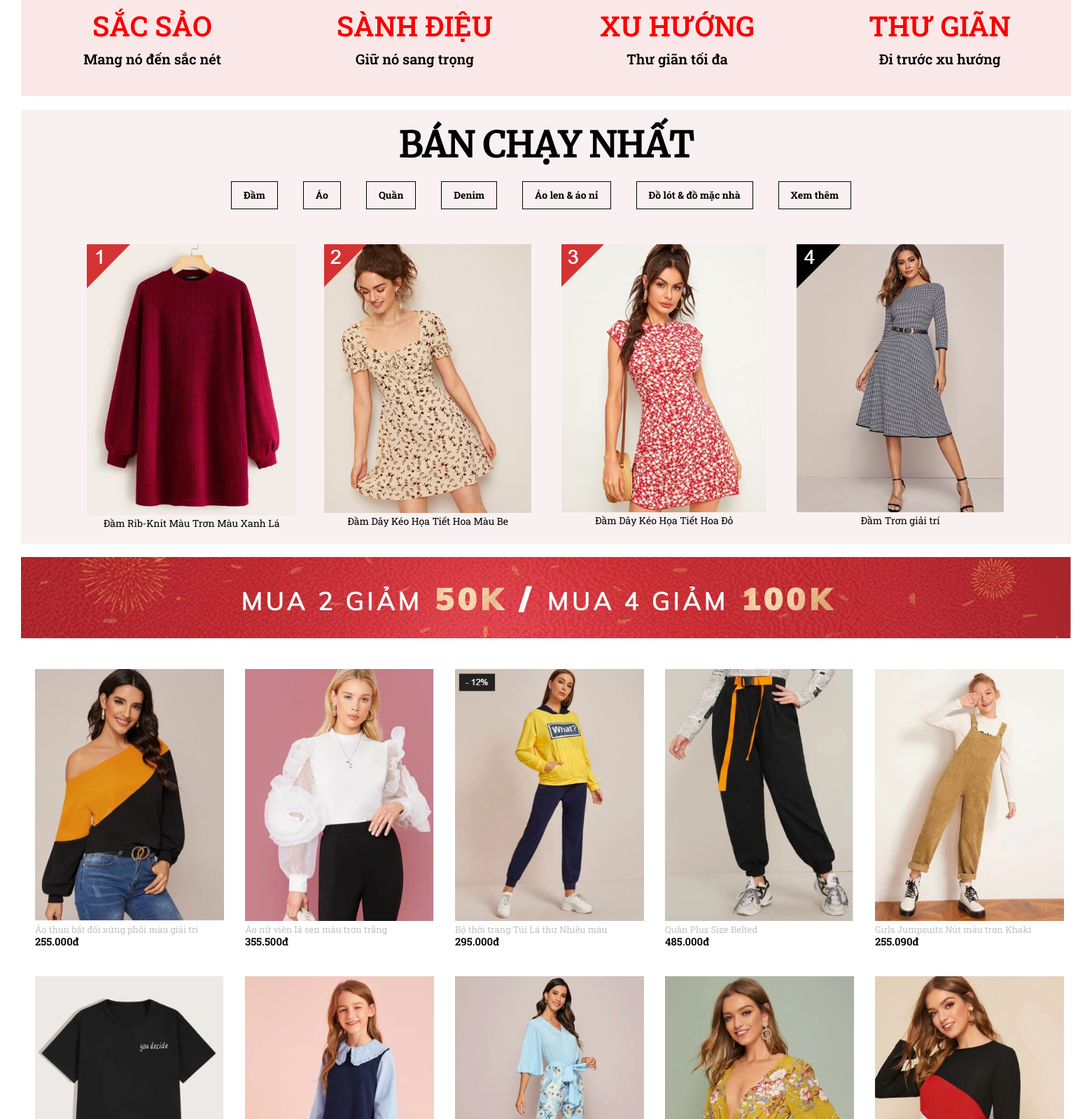
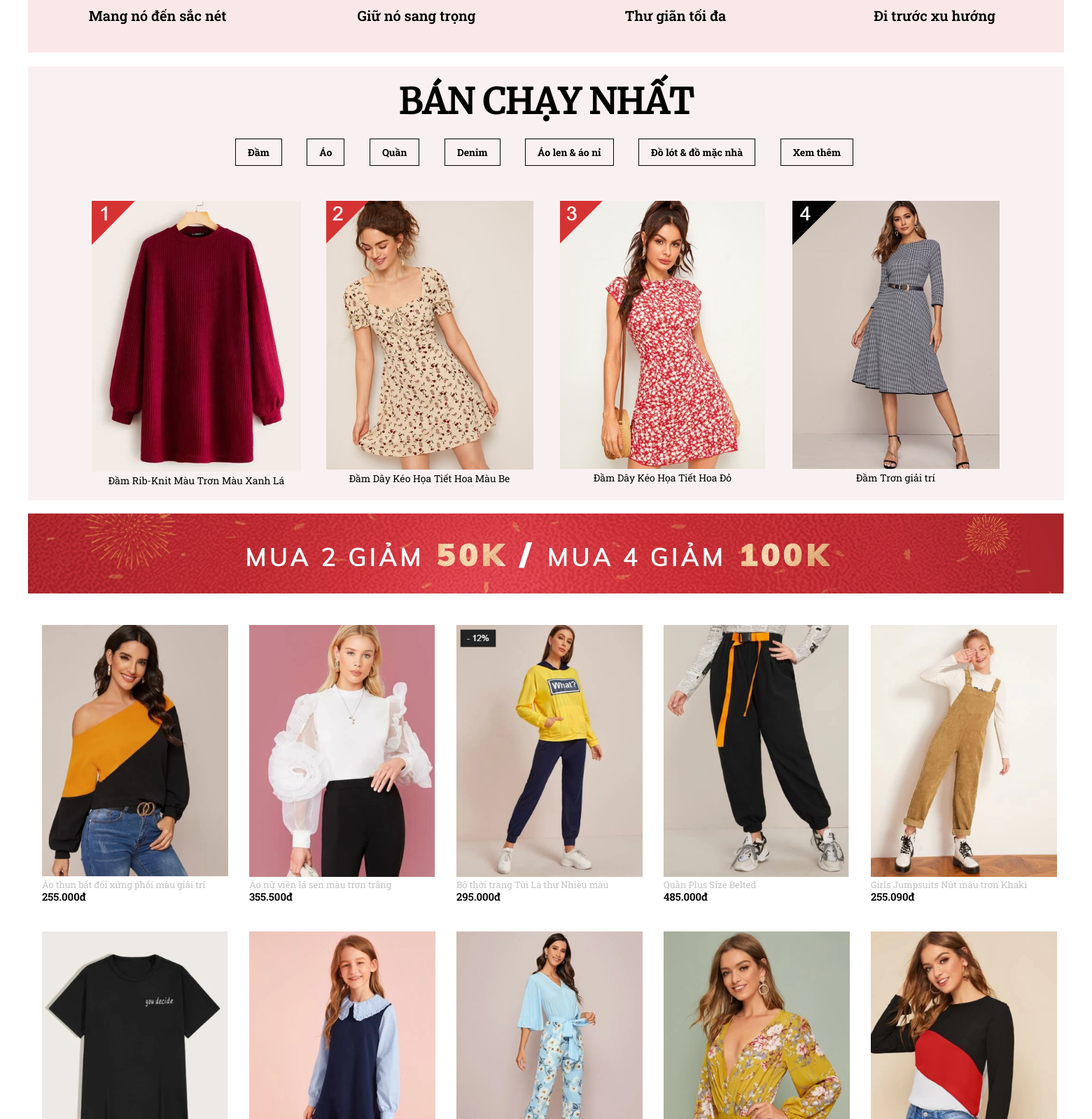
Before and after one commit to phuongvhth1911006/funny-dev, a PHP site: page /NU_HOA.html in a window 1560 px wide. Shown: the part 3246-4845 px from the top of the page at 70% size. Run offline with PHP 8.4, Linux system fonts and the light colour scheme; some libraries are stand-ins or nearby versions; some web fonts are replaced.

Commit message:
bai cua hoa

```diff
--- a/NU_HOA.html
+++ b/NU_HOA.html
@@ -9,85 +9,85 @@
     <link rel="stylesheet" type="text/css" href="css/NU_HOA.css"/>
 </head>
 <body>
-    <section class="section">
-        <div class="container">
+<section class="section_hoa">
+    <div class="container_hoa">
         <form action="#" method="post">
-                <div class="top-content">
-                    <div class="top1">
+            <div class="top-content_hoa">
+                <div class="top1_hoa">
                     <p><i class="fas fa-tag"></i>       GIẢM THÊM:<span> 10%</span>--Nhập mã:<span> FVN10</span> </br>ĐH ĐẦU TIÊN TỪ 600K</p>
                 </div>
-                    <div class="top1 top12"><p>|</p></div>
-                    <div class="top1 top13">
+                <div class="top1_hoa top12_hoa"><p>|</p></div>
+                <div class="top1_hoa top13_hoa">
                     <p><i class="fas fa-people-carry"></i>    THANH TOÁN KHI NHẬN HÀNG</p>
                 </div>
-                    <div class="top1 top12"><p>|</p></div>
-                    <div class="top1">
+                <div class="top1_hoa top12_hoa"><p>|</p></div>
+                <div class="top1_hoa">
                     <p><i class="fas fa-graduation-cap"></i>    CHIẾT KHẤU CHO HỌC SINH<br/><b>GIẢM </b><span> 15%</span></p>
                 </div>
-                    <div class="top1 top12"><p>|</p></div>
+                <div class="top1_hoa top12_hoa"><p>|</p></div>
                 <div class="top1">
                     <p>CẢI THIỆN TÍNH KỊP THỜI CỦA HẬU CẦN</p>
                     <p>Để xem chi tiết ></p>
                 </div>
             </div>
-                <div class="between-content">
-                    <div class="picture">
+            <div class="between-content_hoa">
+                <div class="picture_hoa">
                     <a href="#"><img src="imgs/hoa_1.png"></a>
                 </div>
-                    <div class="list">
-                        <div class="a">
+                <div class="list_hoa">
+                    <div class="a_hoa">
                         <p>ĐẦM ></p>
                     </div>
-                        <div class="a">
+                    <div class="a_hoa">
                         <p>NAM ></p>
                     </div>
-                        <div class="a">
+                    <div class="a_hoa">
                         <p>NỮ TOP ></p>
                     </div>
-                        <div class="a">
+                    <div class="a_hoa">
                         <p>TRẺ EM ></p>
                     </div>
-                        <div class="a">
+                    <div class="a_hoa">
                         <p>NỮ BOTTOMS ></p>
                     </div>
-                        <div class="a">
+                    <div class="a_hoa">
                         <p>PLUS SIZE ></p>
                     </div>
                 </div>
-                    <div class="deal">CHƯƠNG TRÌNH KHÁC <p>GIẢM GIÁ ĐẾN 30%</p></div>
+                <div class="deal_hoa">CHƯƠNG TRÌNH KHÁC <p>GIẢM GIÁ ĐẾN 30%</p></div>
             </div>
-                <div class="bottom-content">
+            <div class="bottom-content_hoa">
                 <a href="#"><img src="imgs/hoa_02.png" ></a>
                 <a href="#"><img src="imgs/hoa_2.png"></a>
                 <a href="#"><img src="imgs/hoa_3.png"></a>
                 <a href="#"><img src="imgs/hoa_03.jpg"></a>
-                    <div class="content">
+                <div class="content_hoa">
                     <h1><i class="fas fa-bolt"></i>  KẾT THÚC SAU :</h1>
-                        <div class="content1">
+                    <div class="content1_hoa">
                         <a href="#"><img src="imgs/hoa_04.png" width="345px" height="457px" ></a>
                         <figcaotion><span>68.300 đ </span> <u>162.000 đ</u></figcaotion>
-                            <div class="literary"><p></p></div>
+                        <div class="literary_hoa"><p></p></div>
                         <div><h5>9 SOLD</h5></div>
                         <div><h6>5%</h6></div>
                     </div>
-                        <div class="content1">
+                    <div class="content1_hoa">
                         <a href="#"><img src="imgs/hoa_05.png" width="345px" height="457px"></a>
                         <figcaotion><span>106.600 đ </span> <u>301.000 đ</u></figcaotion>
-                            <div class="literary literary2"><p></p></div>
+                        <div class="literary_hoa literary2_hoa"><p></p></div>
                         <div><h5>13 SOLD</h5></div>
                         <div><h6>7%</h6></div>
                     </div>
-                        <div class="content1">
+                    <div class="content1_hoa">
                         <a href="#"><img src="imgs/hoa_06.png" width="345px" height="457px"></a>
                         <figcaotion><span>107.700 đ</span> <u>301.000 đ</u></figcaotion>
-                            <div class="literary literary3"><p></p></div>
+                        <div class="literary_hoa literary3_hoa"><p></p></div>
                         <div><h5>17 SOLD</h5></div>
                         <div><h6>10%</h6></div>
                     </div>
-                        <div class="content1">
+                    <div class="content1_hoa">
                         <a href="#"><img src="imgs/hoa_07.png" width="345px" height="457px"></a>
                         <figcaotion><span>115.800 đ</span> <u>254.000 đ</u></figcaotion>
-                            <div class="literary literary4"><p></p></div>
+                        <div class="literary_hoa literary4_hoa"><p></p></div>
                         <div><h5>12 SOLD</h5></div>
                         <div><h6>6%</h6></div>
                     </div>
@@ -95,30 +95,30 @@
             </div>
             <a href="#"> <img src="imgs/hoa_08.jpg"></a>
             <a href="#"> <img src="imgs/hoa_09.jpg"></a>
-                <div class="content5">
+            <div class="content5_hoa">
                 <h3><i class="fas fa-cannabis"></i> </i> Mua sắm theo dịp <i class="fas fa-cannabis"></i></h3>
-                    <div class="picture5">
+                <div class="picture5_hoa">
                     <a href="#"><img src="imgs/hoa_30.png" width="345px" height="457px"></a></br>
                     <figcaotion><h4>SẮC SẢO</h4></figcaotion>
                     <p>Mang nó đến sắc nét</p>
                 </div>
-                    <div class="picture5">
+                <div class="picture5_hoa">
                     <a href="#"><img src="imgs/hoa_31.png" width="345px" height="457px"></a></br>
                     <figcaotion><h4>SÀNH ĐIỆU</h4></figcaotion>
                     <p>Giữ nó sang trọng</p>
                 </div>
-                    <div class="picture5">
+                <div class="picture5_hoa">
                     <a href="#"><img src="imgs/hoa_32.png" width="345px" height="457px"></a></br>
                     <figcaotion><h4>XU HƯỚNG</h4></figcaotion>
                     <p>Thư giãn tối đa</p>
                 </div>
-                    <div class="picture5">
+                <div class="picture5_hoa">
                     <a href="#"><img src="imgs/hoa_33.png" width="345px" height="457px"></a></br>
                     <figcaotion><h4>THƯ GIÃN</h4></figcaotion>
                     <p>Đi trước xu hướng</p>
                 </div>
             </div>
-                <div class="selling">
+            <div class="selling_hoa">
                 <p>BÁN CHẠY NHẤT</p>
                 <ul><b>
                     <li>Đầm</li>
@@ -129,95 +129,95 @@
                     <li>Đồ lót & đồ mặc nhà</li>
                     <li>Xem thêm</li></b>
                 </ul>
-                    <div class="content4">
-                        <div class="picture4">
+                <div class="content4_hoa">
+                    <div class="picture4_hoa">
                         <a href="#"> <img src="imgs/hoa_26.png"></a></br>
                         <figcaotion>Đầm Rib-Knit Màu Trơn Màu Xanh Lá</figcaotion>
                     </div>
-                        <div  class="picture4">
+                    <div  class="picture4_hoa">
                         <a href="#"><img src="imgs/hoa_27.png"></a></br>
                         <figcaotion>Đầm Dây Kéo Họa Tiết Hoa Màu Be</figcaotion>
                     </div>
-                        <div class="picture4">
+                    <div class="picture4_hoa">
                         <a href="#"><img src="imgs/hoa_28.png"></a></br>
                         <figcaotion>Đầm Dây Kéo Họa Tiết Hoa Đỏ</figcaotion>
                     </div>
-                        <div class="picture4">
+                    <div class="picture4_hoa">
                         <a href="#"><img src="imgs/hoa_29.png"></a></br>
                         <figcaotion>Đầm Trơn giải trí</figcaotion>
                     </div>
                 </div>
             </div>
             <img src="imgs/hoa_10.jpg">
-                <div class="content">
-                    <div class="content2">
-                        <div class="picture2">
+            <div class="content_hoa">
+                <div class="content2_hoa">
+                    <div class="picture2_hoa">
                         <a href="#"><img src="imgs/hoa_11.png" width="290px" height="360px"></a></br>
                         <figcaotion>Áo thun bất đối xứng phối màu giải trí</figcaotion>
                         <p>255.000đ</p>
                     </div>
-                        <div class="picture2">
+                    <div class="picture2_hoa">
                         <a href="#"><img src="imgs/hoa_12.png" width="290px" height="360px"></a></br>
                         <figcaotion>Áo nữ viền lá sen màu trơn trắng</figcaotion>
                         <p>355.500đ</p>
                     </div>
-                        <div class="picture2">
+                    <div class="picture2_hoa">
                         <a href="#"><img src="imgs/hoa_13.png" width="290px" height="360px"></a></br>
                         <figcaotion>Bộ thời trang Túi Lá thư Nhiều màu</figcaotion>
                         <p>295.000đ</p>
                     </div>
-                        <div class="picture2">
+                    <div class="picture2_hoa">
                         <a href="#"><img src="imgs/hoa_14.png" width="290px" height="360px"></a></br>
                         <figcaotion>Quần Plus Size Belted </figcaotion>
                         <p>485.000đ</p>
                     </div>
-                        <div class="picture2">
+                    <div class="picture2_hoa">
                         <a href="#"><img src="imgs/hoa_15.png" width="290px" height="360px"></a></br>
                         <figcaotion>Girls Jumpsuits Nút màu trơn Khaki</figcaotion>
                         <p>255.090đ</p>
                     </div>
-                        <div class="picture2">
+                    <div class="picture2_hoa">
                         <a href="#"><img src="imgs/hoa_16.png" width="290px" height="360px"></a></br>
                         <figcaotion>Tops Nam Lá thư màu đen Giải trí</figcaotion>
                         <p>375.000đ</p>
                     </div>
-                        <div class="picture2">
+                    <div class="picture2_hoa">
                         <a href="#"><img src="imgs/hoa_17.png" width="290px" height="360px"></a></br>
                         <figcaotion>Girls Dresses Nút Sọc Hải quân Phong cách</figcaotion>
                         <p>420.000đ</p>
                     </div>
-                        <div class="picture2">
+                    <div class="picture2_hoa">
                         <a href="#"><img src="imgs/hoa_18.png" width="290px" height="360px"></a></br>
                         <figcaotion>Jumpsuits Belted Hoa Màu xanh lam</figcaotion>
                         <p>340.000đ</p>
                     </div>
-                        <div class="picture2">
+                    <div class="picture2_hoa">
                         <a href="#"><img src="imgs/hoa_19.png" width="290px" height="360px"></a></br>
                         <figcaotion>bodysuits Vắt Hoa Màu vàng Sexy</figcaotion>
                         <p>450.000đ</p>
                     </div>
-                        <div class="picture2">
+                    <div class="picture2_hoa">
                         <a href="#"><img src="imgs/hoa_20.png" width="290px" height="360px"></a></br>
                         <figcaotion>Áo sơ mi Khối Màu Nhiều màu Giải trí</figcaotion>
                         <p>215.000đ</p>
                     </div>
                 </div>
             </div>
-                <div class="style"><p>PHONG CÁCH GALLERY</p>
-                    <div class="content3">
-                        <div class="picture3">
+            <div class="style_hoa"><p>PHONG CÁCH GALLERY</p>
+                <div class="content3_hoa">
+                    <div class="picture3_hoa">
                         <a href="#"> <img src="imgs/hoa_21.png" width="270px" height="359px"></a>
                     </div>
-                        <div class="picture3">
+                    <div class="picture3_hoa">
                         <a href="#"> <img src="imgs/hoa_22.png" width="270px" height="359px"></a>
                     </div>
-                        <div class="picture3">
+                    <div class="picture3_hoa">
                         <a href="#"> <img src="imgs/hoa_23.png" width="270px" height="359px"></a>
                     </div>
-                        <div class="picture3">
+                    <div class="picture3_hoa">
                         <a href="#"> <img src="imgs/hoa_24.png" width="270px" height="359px"></a>
                     </div>
-                        <div class="picture3">
+                    <div class="picture3_hoa">
                         <a href="#"> <img src="imgs/hoa_25.png" width="270px" height="359px"></a>
                     </div>
                 </div>
--- a/css/NU_HOA.css
+++ b/css/NU_HOA.css
@@ -6,16 +6,18 @@
 body{
     font: 400 14px/1.25 Roboto Slab;
 }
-.section{
+.section_hoa{
     float: left;
     width: 100%;
 }
-.container{
+.container_hoa{
     margin:0 auto;
     background-color: white;
-    width: 1500px;
+    width: 100%;
+    padding-left: 40px;
+    padding-right: 40px;
 }
-.top-content{
+.top-content_hoa{
     width: 100%;
     float: left;
     list-style: none;
@@ -62,34 +64,34 @@ body{
     text-align: center;
     transition: opacity,background-color 500ms;
 }
-.deal{
+.deal_hoa{
     width: 100%;
     text-align: center;
     font-size: 25px;
 }
-.deal p{
+.deal_hoa p{
     color: #ba353b;
     font: 600 40px/1.25 Roboto Slab;
     padding-top: 20px;
     transition: opacity,color 600ms;
 }
-.deal:hover p{
+.deal_hoa:hover p{
     color: rgba(28, 31, 255, 0.79);
 }
-.bottom-content{
+.bottom-content_hoa{
     width: 100%;
     margin: 10px;
 }
-.content{
+.content_hoa{
     width: 100%;
     float:left;
     margin: 20px;
 }
-h1{
+h1_hoa{
     font-size: 40px;
     margin-bottom: 15px;
 }
-.content1{
+.content1_hoa{
     width: 23%;
     float: left;
     margin-right: 23px;
@@ -139,11 +141,11 @@ h6{
     float: right;
     margin-top: 10px;
 }
-.content2{
+.content2_hoa{
     width: 100%;
     float: left;
 }
-.picture2{
+.picture2_hoa{
     float:left;
     width: 18%;
     margin-bottom: 40px;
@@ -151,38 +153,38 @@ h6{
     color: #c2c2c2;
     font-size: 13px;
 }
-.picture2 p{
+.picture2_hoa p{
     color: black;
     font: 600 15px/1.25 Roboto Slab;
 }
-.style p{
+.style_hoa p{
     font: 700 40px/1.25 Roboto Slab;
     text-align: center;
     margin-bottom: 15px;
 }
-.picture3{
+.picture3_hoa{
     float: left;
     width: 18%;
     margin: 1%;
 }
-.selling{
+.selling_hoa{
     background-color: #f9f1f1;
     float: left;
     margin-top: 20px;
 }
-.selling p{
+.selling_hoa p{
     padding-top: 20px;
     font: 700 50px/1.25 Merriweather;
     text-align: center;
     padding-bottom: 20px;
 }
-.selling ul{
+.selling_hoa ul{
     float: left;
     width: 100%;
     background-color: #f9f1f1;
     padding-left: 20%;
 }
-.selling li{
+.selling_hoa li{
     border: 1px solid black;
     text-align: center;
     float: left;
@@ -191,13 +193,13 @@ h6{
     padding: 10px 17px ;
     margin-bottom: 20px;
 }
-.content4{
+.content4_hoa{
     background-color: #f9f1f1;
     float: left;
     width: 100%;
     padding:20px 5% ;
 }
-.content4 .picture4{
+.content4_hoa .picture4_hoa{
     float: left;
     width: 25%;
     text-align: center;
@@ -225,6 +227,6 @@ h4{
     font: 600 40px/1.25 Roboto Slab;
     color: #fa0000;
 }
-.picture5 p{
+.picture5_hoa p{
     font: 600 20px/1.25 Roboto Slab;
 }
```
Also changed, not shown: other parts of css/NU_HOA.css (+15 -15 lines). Lines whose indentation alone changed are shown as unchanged.
